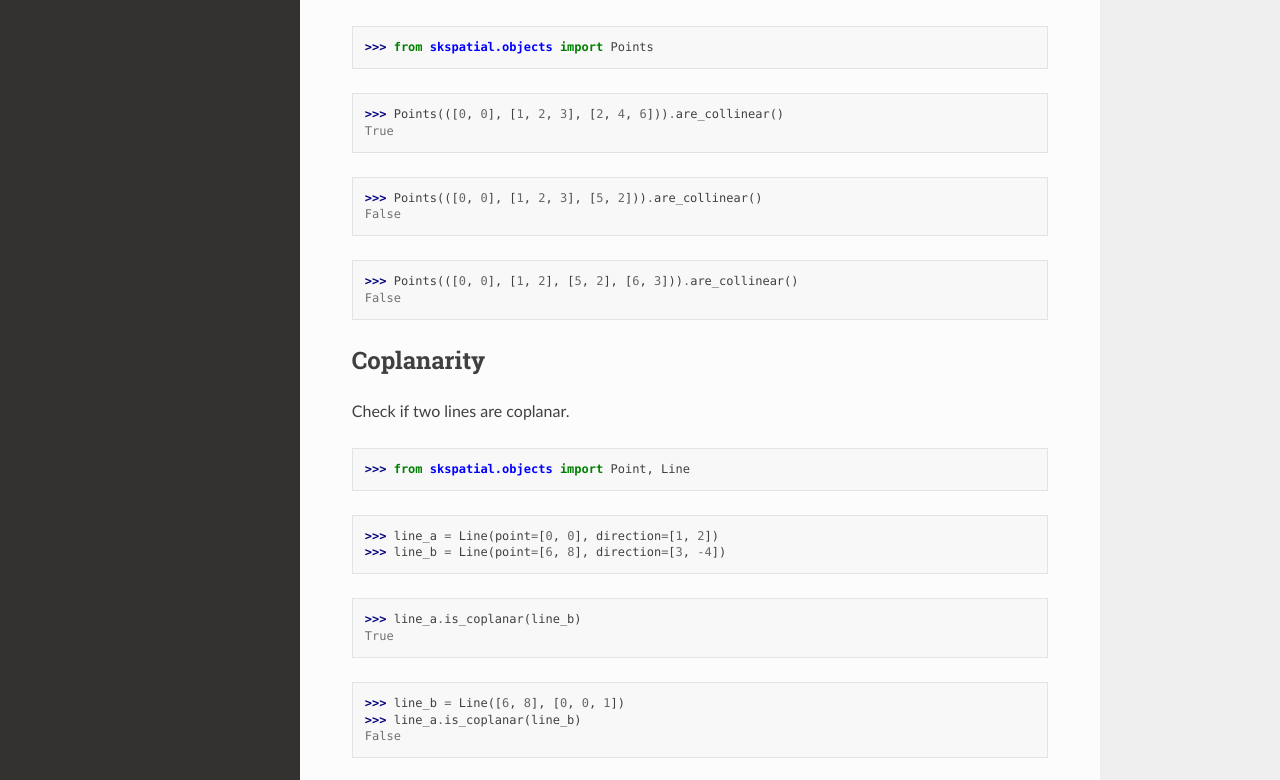
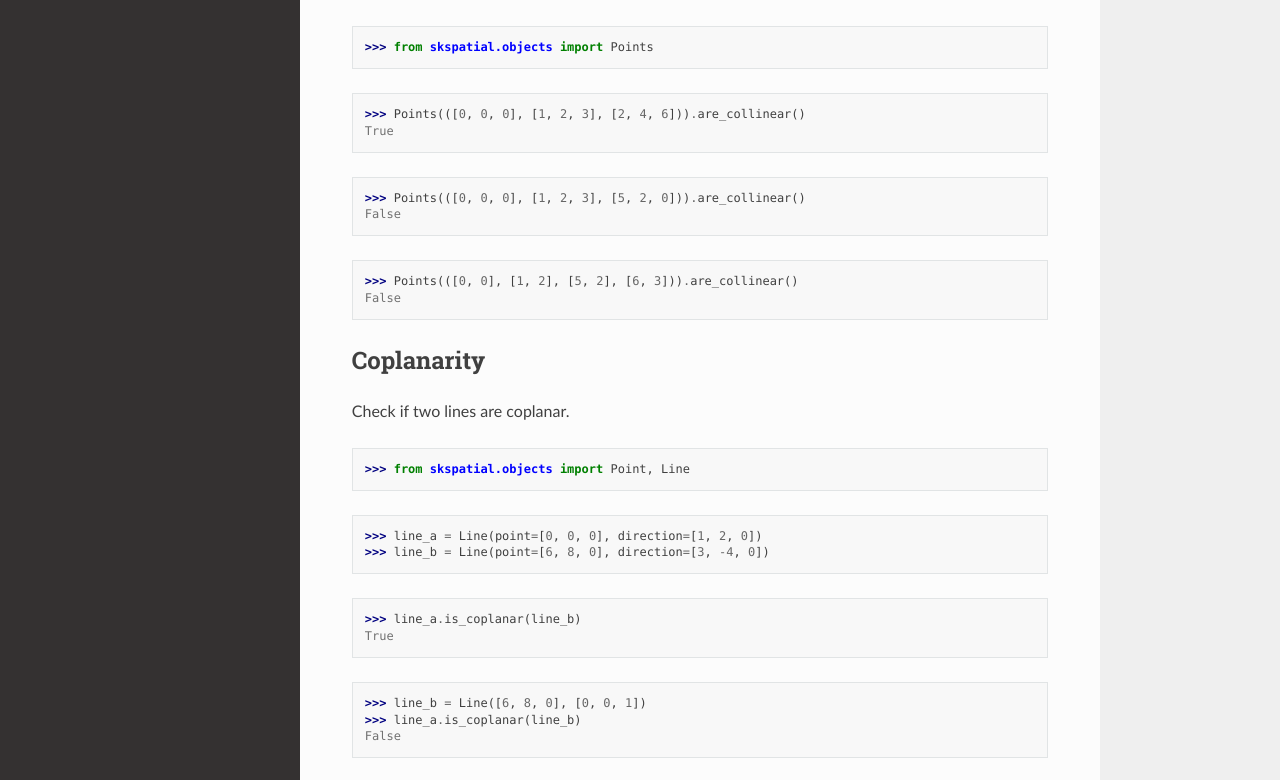
Before and after one commit to ajhynes7/scikit-spatial, a Sphinx documentation site: the page built from doc/source/computations/comparison.rst, in a window 1280 px wide and 1400 px high, scrolled down 561 px. Shown: the part 453-1233 px from the top of the window. Built offline with Sphinx 7.4.7 and the Read the Docs theme 2.0.0, drawn with Linux system fonts in a browser that asks for light colours.

Commit message:
Update README and docs to pass sphinx-build

```diff
--- a/README.rst
+++ b/README.rst
@@ -78,10 +78,10 @@ Project a point onto a line.
 
 >>> from skspatial.objects import Line
 
->>> line = Line(point=[0, 0], direction=[1, 1])
+>>> line = Line(point=[0, 0, 0], direction=[1, 1, 0])
 
 >>> line.project_point([5, 6, 7])
-Point([5.5, 5.5])
+Point([5.5, 5.5, 0. ])
 
 
 An error is returned if the computation is undefined.
--- a/doc/source/computations/comparison.rst
+++ b/doc/source/computations/comparison.rst
@@ -42,10 +42,10 @@ Check if multiple points are collinear.
 
 >>> from skspatial.objects import Points
 
->>> Points(([0, 0], [1, 2, 3], [2, 4, 6])).are_collinear()
+>>> Points(([0, 0, 0], [1, 2, 3], [2, 4, 6])).are_collinear()
 True
 
->>> Points(([0, 0], [1, 2, 3], [5, 2])).are_collinear()
+>>> Points(([0, 0, 0], [1, 2, 3], [5, 2, 0])).are_collinear()
 False
 
 >>> Points(([0, 0], [1, 2], [5, 2], [6, 3])).are_collinear()
@@ -59,12 +59,12 @@ Check if two lines are coplanar.
 
 >>> from skspatial.objects import Point, Line
 
->>> line_a = Line(point=[0, 0], direction=[1, 2])
->>> line_b = Line(point=[6, 8], direction=[3, -4])
+>>> line_a = Line(point=[0, 0, 0], direction=[1, 2, 0])
+>>> line_b = Line(point=[6, 8, 0], direction=[3, -4, 0])
 
 >>> line_a.is_coplanar(line_b)
 True
 
->>> line_b = Line([6, 8], [0, 0, 1])
+>>> line_b = Line([6, 8, 0], [0, 0, 1])
 >>> line_a.is_coplanar(line_b)
 False
--- a/doc/source/computations/intersection.rst
+++ b/doc/source/computations/intersection.rst
@@ -18,8 +18,9 @@ Point([10., 10.])
 
 In order to intersect, the lines must be coplanar and not parallel. An error is returned otherwise.
 
->>> line_b = Line([10, 0], [1, 1, 1])
->>> line_a.intersect_line(line_b)
+>>> line_b = Line([10, 0, 0], [1, 1, 1])
+
+>>> line_a.set_dimension(3).intersect_line(line_b)
 Traceback (most recent call last):
 ...
 dpcontracts.PreconditionError: The lines must be coplanar.
--- a/doc/source/computations/measurement.rst
+++ b/doc/source/computations/measurement.rst
@@ -56,7 +56,7 @@ Measure the distance from a point to a plane.
 >>> from skspatial.objects import Plane
 
 >>> point = [5, 7, -2]
->>> plane = Plane(point=[0, 0], normal=[0, 0, 1])
+>>> plane = Plane(point=[0, 0, 0], normal=[0, 0, 1])
 
 >>> plane.distance_point(point)
 2.0
@@ -126,6 +126,6 @@ The points are the vertices of the tetrahedron.
 >>> volume_tetrahedron([0, 0], [1, 0], [0, 1], [1, 1])
 0.0
 
->>> volume = volume_tetrahedron([0, 0], [1, 0], [0, 1], [0, 0, 1])
+>>> volume = volume_tetrahedron([0, 0, 0], [1, 0, 0], [0, 1, 0], [0, 0, 1])
 >>> volume.round(3)
 0.167
--- a/doc/source/objects/plane.rst
+++ b/doc/source/objects/plane.rst
@@ -6,7 +6,7 @@
 
 >>> from skspatial.objects import Plane
 
->>> plane_1 = Plane(point=[0, 0], normal=[0, 0, 23])
+>>> plane_1 = Plane(point=[0, 0, 0], normal=[0, 0, 23])
 
 >>> plane_1
 Plane(point=Point([0., 0., 0.]), normal=Vector([ 0.,  0., 23.]))
```
Also changed, not shown: doc/source/computations/projection.rst (+4 -4 lines), 2 other files.
